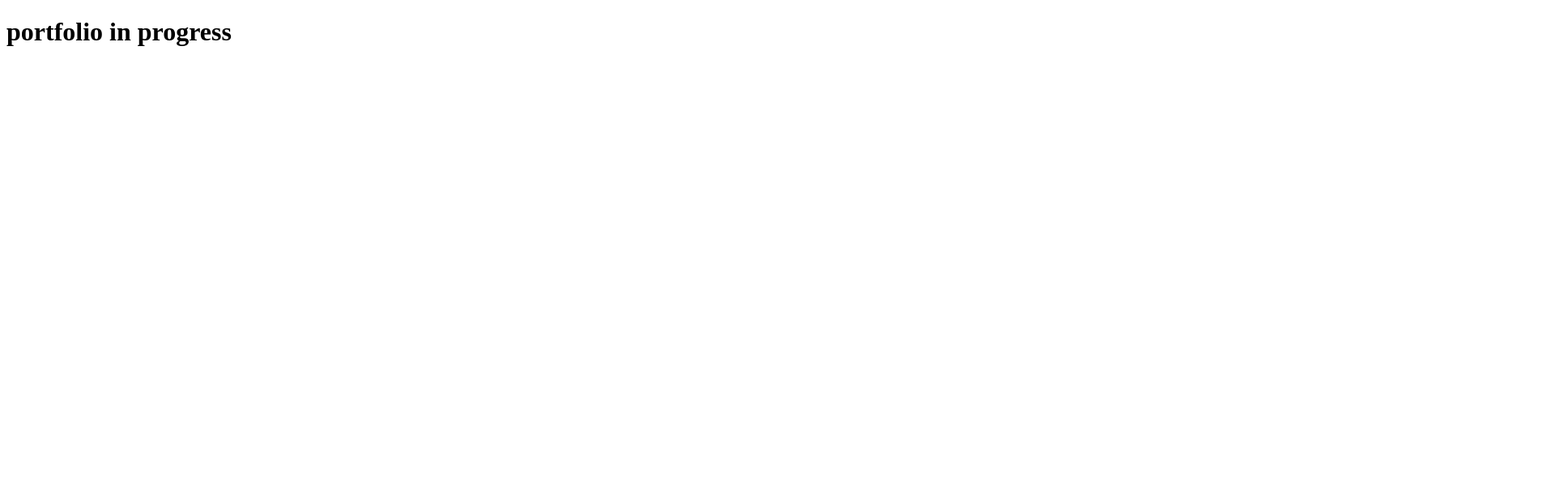
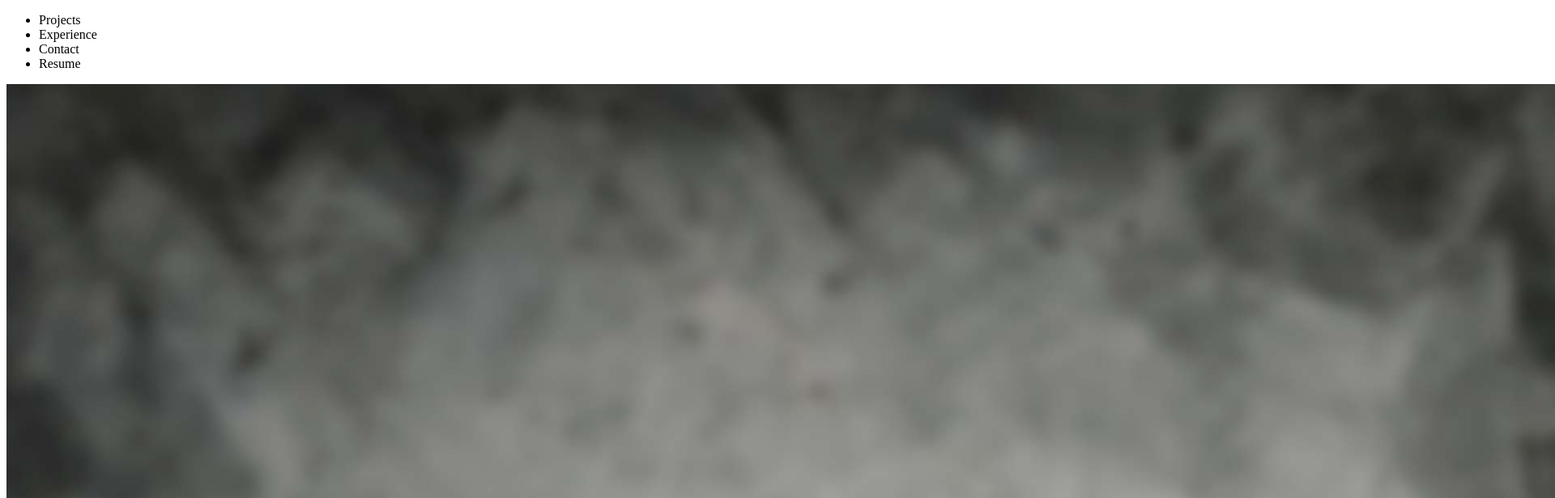
Before and after one commit to Gauraklein/Portfolio, a plain HTML site: page index.html in a window 1280 px wide. Shown: the top 616 px of the page at 81% size, 1920 px wide, since content can reach past the window. Drawn offline with Linux system fonts and the light colour scheme.

Commit message:
basic html framework added

```diff
--- a/index.html
+++ b/index.html
@@ -8,6 +8,31 @@
     <link rel="stylesheet" href="style.css">
 </head>
 <body>
-    <h1>portfolio in progress</h1>
+
+    <nav id="navbar">
+        <ul>
+            <li>Projects</li>
+            <li>Experience</li>
+            <li>Contact</li>
+            <li>Resume</li>
+        </ul>
+    </nav>
+
+    <div id="landingPage">
+        <img src="GauraSquare.jpg" alt="Picture of Me" id="profilePic">
+        <p>const introduction = {<br>
+            greeting: "Hello World!",<br>
+            name: "Gaura Klein",<br>
+            occupation: "Software Developer"<br>
+            };</p>
+    </div>
+
+    <div id="projects"></div>
+
+    <div id="experience"></div>
+
+    <div id="contact"></div>
+
+    <div id="resume"></div>
 </body>
 </html>
```
